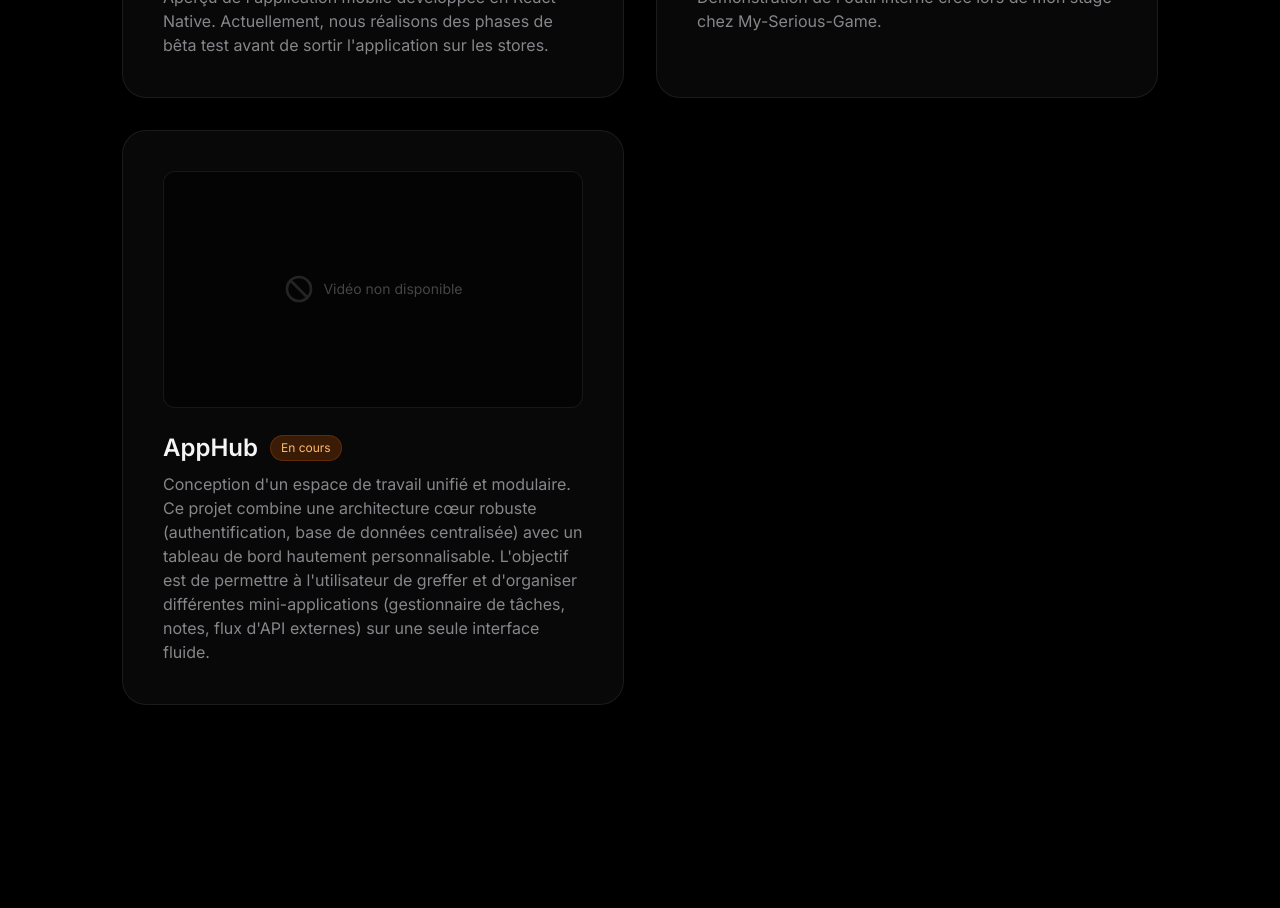
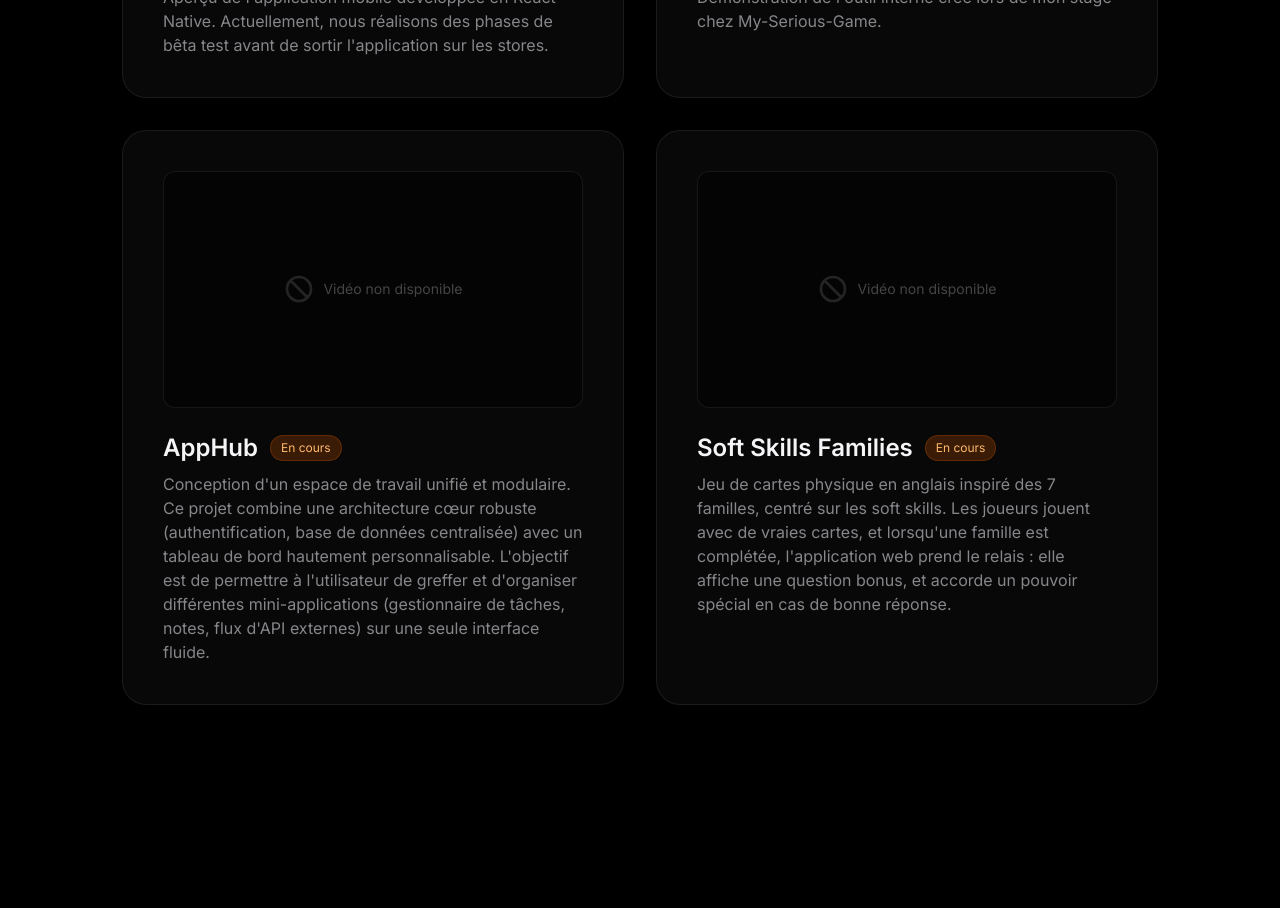
Before and after one commit to Dapharrrr/portfolio, a React (Vite) app: page / in a window 1280 px wide. Shown: the part 3700-4608 px from the top of the page. Built offline with nearby package versions, Linux system fonts and the light colour scheme.

Commit message:
feat: add soft skills families app

```diff
--- a/src/components/Demos.jsx
+++ b/src/components/Demos.jsx
@@ -57,6 +57,19 @@ const Demos = () => {
             <p className="text-[#86868b] text-base">Conception d&apos;un espace de travail unifié et modulaire. Ce projet combine une architecture cœur robuste (authentification, base de données centralisée) avec un tableau de bord hautement personnalisable. L&apos;objectif est de permettre à l&apos;utilisateur de greffer et d&apos;organiser différentes mini-applications (gestionnaire de tâches, notes, flux d&apos;API externes) sur une seule interface fluide.</p>
           </div>
         </Card>
+        <Card>
+          <div className="relative z-10 flex flex-col h-full">
+            <div className="w-full aspect-video bg-black/50 rounded-xl mb-6 border border-white/[0.08] flex gap-2 items-center justify-center text-[#86868b]/50 text-sm cursor-not-allowed" title="Vidéo non disponible pour le moment">
+              <svg className="w-8 h-8 opacity-50" fill="none" stroke="currentColor" viewBox="0 0 24 24"><path strokeLinecap="round" strokeLinejoin="round" strokeWidth="2" d="M18.364 18.364A9 9 0 005.636 5.636m12.728 12.728A9 9 0 015.636 5.636m12.728 12.728L5.636 5.636" /></svg>
+              <span>Vidéo non disponible</span>
+            </div>
+            <div className="flex items-center gap-3 mb-2">
+              <h3 className="text-2xl font-semibold text-[#f5f5f7]">Soft Skills Families</h3>
+              <span className="px-2.5 py-1 rounded-full bg-orange-500/20 text-orange-300 text-xs font-medium border border-orange-500/20">En cours</span>
+            </div>
+            <p className="text-[#86868b] text-base">Jeu de cartes physique en anglais inspiré des 7 familles, centré sur les soft skills. Les joueurs jouent avec de vraies cartes, et lorsqu'une famille est complétée, l'application web prend le relais : elle affiche une question bonus, et accorde un pouvoir spécial en cas de bonne réponse.</p>
+          </div>
+        </Card>
       </div>
 
       {activeVideo && (
```
